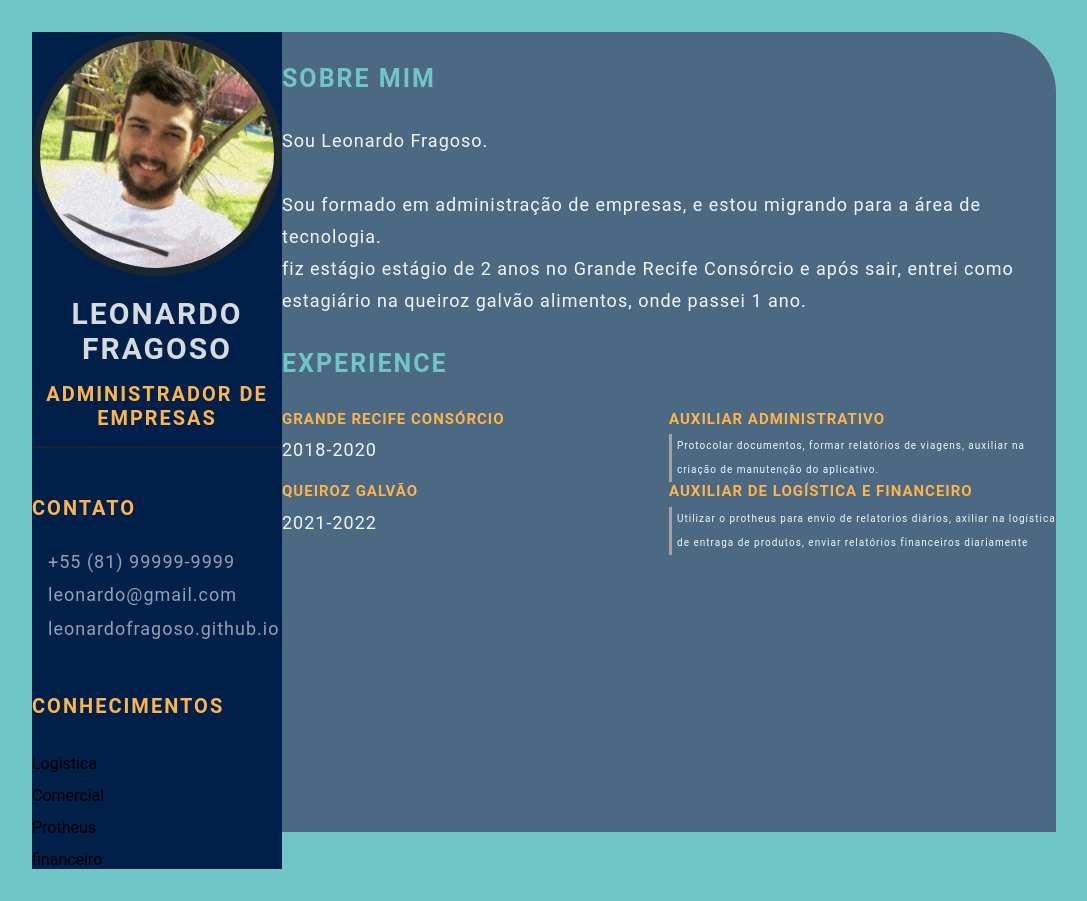
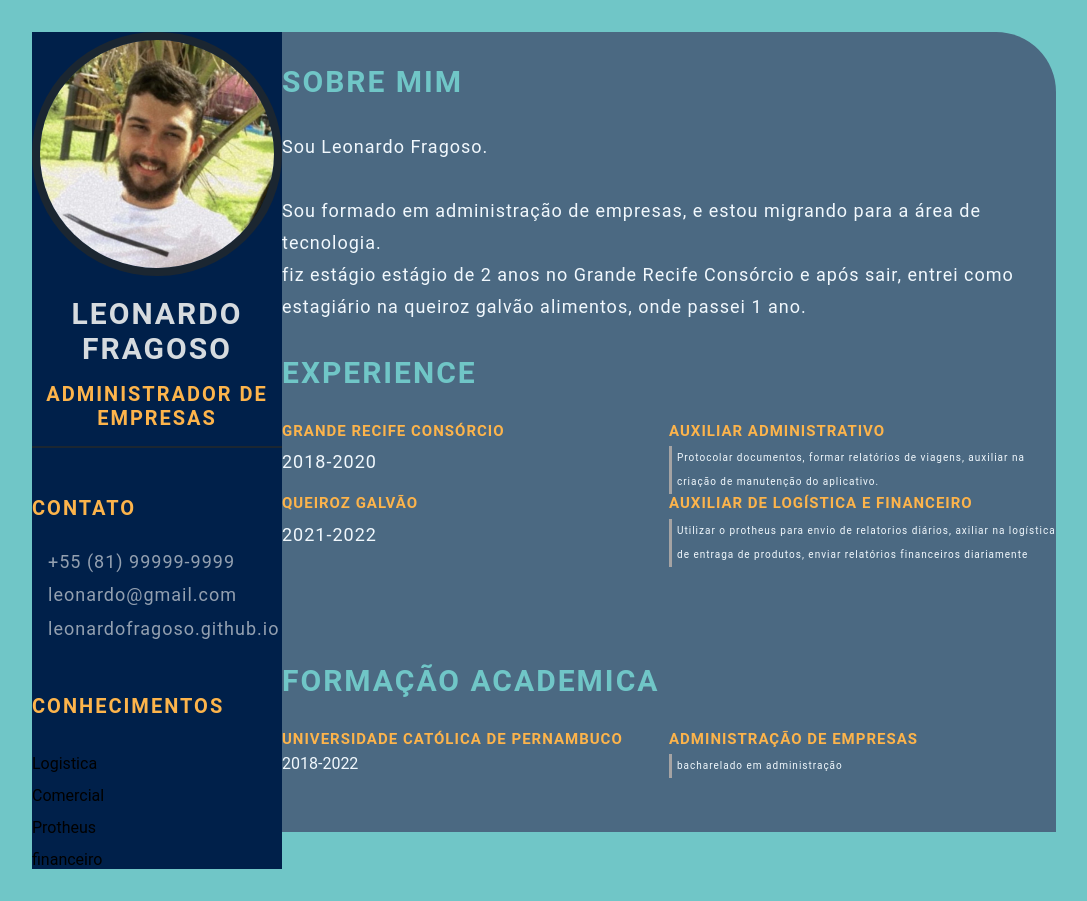
Before and after one commit to LeonardoFragoso/leonardofragoso.github.io, a plain HTML site: page index.html in a window 1280 px wide. Shown: the whole page, without its empty margins (96-1183 px from the left). Drawn offline with Linux system fonts and the light colour scheme.

Commit message:
adicionei formação academica

```diff
--- a/Style.css
+++ b/Style.css
@@ -140,7 +140,7 @@ body {
 
 .right-title {
     color: #70C6C7;
-    font-size: 25px;
+    font-size: 30px;
     letter-spacing: 2px;
     text-transform: uppercase;
     font-weight: bold;
--- a/index.html
+++ b/index.html
@@ -1,5 +1,6 @@
 <!DOCTYPE html>
 <html lang="en">
+
 <head>
     <meta charset="UTF-8">
     <meta http-equiv="X-UA-Compatible" content="IE=edge">
@@ -10,6 +11,7 @@
 
 
 </head>
+
 <body>
     <main class="resume-contents">
         <section class="left-section">
@@ -28,13 +30,23 @@
                     </ul>
                 </div>
                 <div class="skills">
+                <div class="skills-contents">
                     <p class="left-title">conhecimentos</p>
                     <ul>
-                        <li><p class="fa fa-phone"></p>Logistica</li>
-                        <li><p class="fa fa-phone"></p>Comercial</li>
-                        <li><p class="fa fa-phone"></p>Protheus</li>
-                        <li><p class="fa fa-phone"></p>financeiro</li>
+                        <li>
+                            <p class="fa fa-phone"></p>Logistica
+                        </li>
+                        <li>
+                            <p class="fa fa-phone"></p>Comercial
+                        </li>
+                        <li>
+                            <p class="fa fa-phone"></p>Protheus
+                        </li>
+                        <li>
+                            <p class="fa fa-phone"></p>financeiro
+                        </li>
                     </ul>
+                </div>
                 </div>
             </section>
         </section>
@@ -45,7 +57,8 @@
                     <p class="about-me-contents">
                         Sou Leonardo Fragoso. <br>
                         <br> Sou formado em administração de empresas, e estou migrando para a área de tecnologia.
-                        <br> fiz estágio estágio de 2 anos no Grande Recife Consórcio e após sair, entrei como estagiário na queiroz galvão alimentos, onde passei 1 ano.
+                        <br> fiz estágio estágio de 2 anos no Grande Recife Consórcio e após sair, entrei como
+                        estagiário na queiroz galvão alimentos, onde passei 1 ano.
                     </p>
                 </section>
             </div>
@@ -58,7 +71,8 @@
                     </div>
                     <div class="exp-right">
                         <p class="exp-position">auxiliar administrativo</p>
-                        <p class="exp-desc">Protocolar documentos, formar relatórios de viagens, auxiliar na criação de manutenção do aplicativo.</p>
+                        <p class="exp-desc">Protocolar documentos, formar relatórios de viagens, auxiliar na criação de
+                            manutenção do aplicativo.</p>
                     </div>
                     <div class="exp-left">
                         <p class="exp-company-name">Queiroz Galvão</p>
@@ -66,13 +80,28 @@
                     </div>
                     <div class="exp-right">
                         <p class="exp-position">auxiliar de Logística e financeiro</p>
-                        <p class="exp-desc">Utilizar o protheus para envio de relatorios diários, axiliar na logística de entraga de produtos, enviar relatórios financeiros diariamente </p>
+                        <p class="exp-desc">Utilizar o protheus para envio de relatorios diários, axiliar na logística
+                            de entraga de produtos, enviar relatórios financeiros diariamente </p>
                     </div>
                 </div>
 
+            </section>
+            <section class="formação">
+                <div class="right-title">formação academica</div>
+                <div class="education-contents">
+                    <div class="education-left">
+                        <p class="education-school-name">Universidade Católica de Pernambuco</p>
+                        <p class="education-time-period">2018-2022</p>
+                    </div>
+                    <div class="education-right">
+                        <p class="education-subject">Administração de Empresas</p>
+                        <p class="education-desc">bacharelado em administração</p>
+                    </div>
+                </div>
             </section>
         </section>
     </main>
 
 </body>
+
 </html>
```
